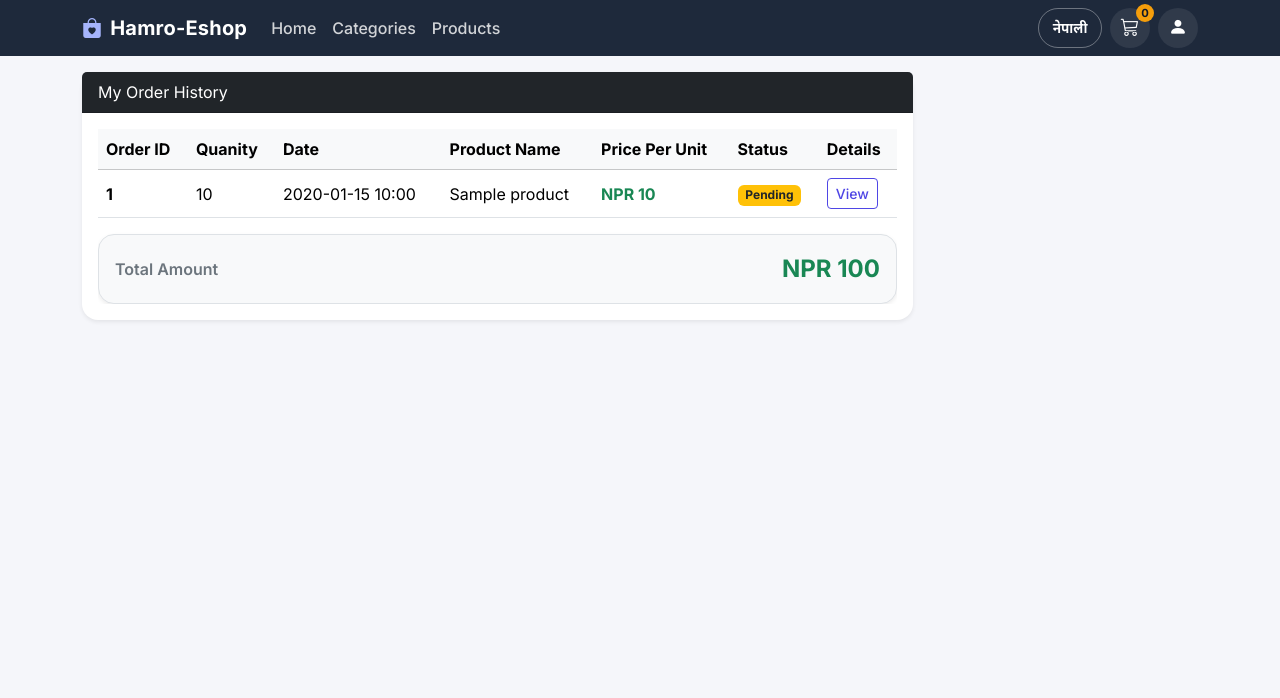
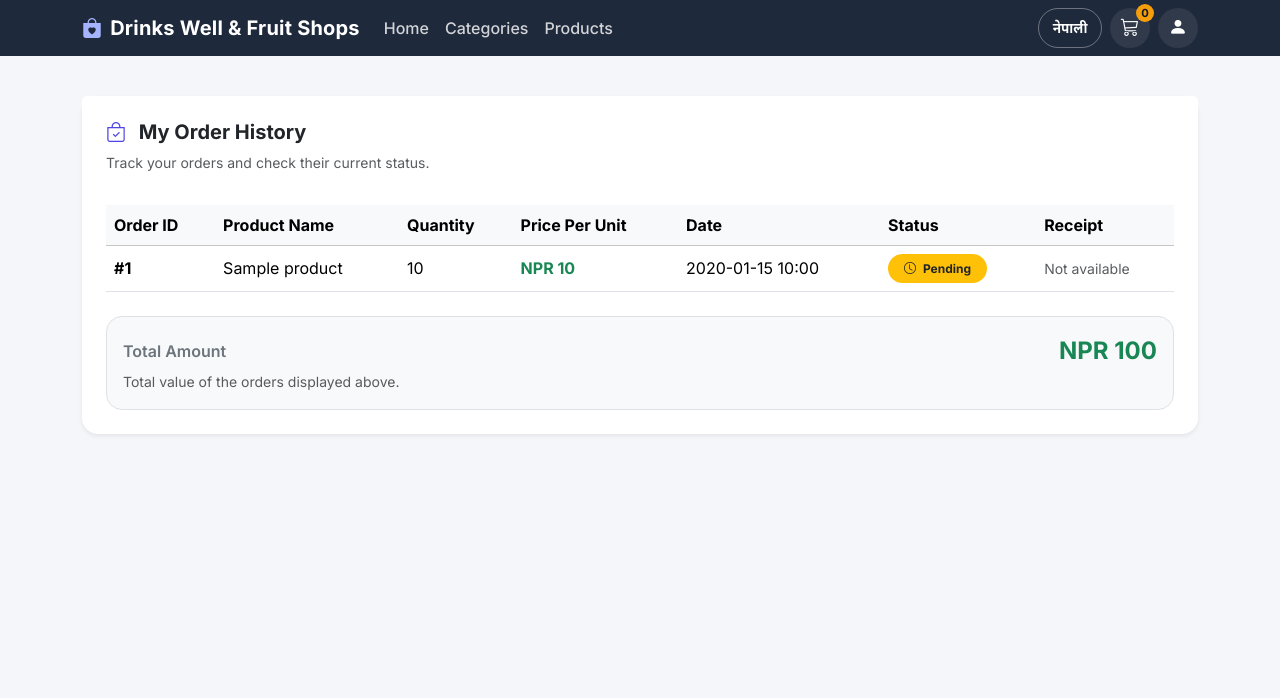
Before and after one commit to mahesh-179/EcommerceWebsiteDjango, a Django app: page /checkout/order-history/ in a window 1280 px wide. Shown: the top 698 px of the page. Run offline with Django 5.2, Linux system fonts and the light colour scheme; a user stored in the database is signed in; tables that the repository leaves empty hold one stand-in row (values such as "Sample post").

Commit message:
work with pdf receipt and fix bugs

```diff
--- a/firstapp/forms.py
+++ b/firstapp/forms.py
@@ -15,4 +15,4 @@ class RegisterForm(UserCreationForm):
 class CheckOut(forms.ModelForm):
     class Meta:
         model = Customer
-        fields = '__all__'
+        exclude = ['user']
--- a/firstapp/templates/firstapp/orderhistory.html
+++ b/firstapp/templates/firstapp/orderhistory.html
@@ -1,79 +1,142 @@
+
 {% extends 'base.html' %}
 
 {% block main %}
-<div class="col-lg-9">
+<div class="container py-4">
 
     <div class="card shadow-sm border-0 rounded-4">
-        <div class="card-header bg-dark text-white">
-            My Order History
+
+        <div class="card-header bg-white border-0 pt-4 px-4">
+            <h5 class="mb-0 fw-bold">
+                <i class="bi bi-bag-check text-primary me-2"></i>
+                My Order History
+            </h5>
+            <p class="text-muted small mb-0 mt-2">
+                Track your orders and check their current status.
+            </p>
         </div>
 
-        <div class="card-body">
+        <div class="card-body p-4">
 
             {% if orders %}
             <div class="table-responsive">
+                <table class="table table-hover align-middle mb-0">
 
-                <table class="table table-hover align-middle">
                     <thead class="table-light">
                         <tr>
                             <th>Order ID</th>
-                            <th>Quanity</th>
+                            <th>Product Name</th>
+                            <th>Quantity</th>
+                            <th>Price Per Unit</th>
                             <th>Date</th>
-                            <th>Product Name</th>
-                            <th>Price Per Unit</th>
                             <th>Status</th>
-                            <th>Details</th>
+                            <th>Receipt</th>
                         </tr>
                     </thead>
 
                     <tbody>
                         {% for order in orders %}
                         <tr>
-                            <td class="fw-bold">{{ order.id }}</td>
-                             <td >{{ order.quantity}}</td>
-                            <td>
-                                {{ order.ordered_date|date:"Y-m-d H:i" }}
+                            <td class="fw-bold">
+                                #{{ order.id }}
                             </td>
+
                             <td>
                                 {{ order.product }}
                             </td>
 
+                            <td>
+                                {{ order.quantity }}
+                            </td>
 
                             <td class="text-success fw-bold">
                                 NPR {{ order.price }}
                             </td>
 
+                            <td class="text-nowrap">
+                                {{ order.ordered_date|date:"Y-m-d H:i" }}
+                            </td>
+
                             <td>
-                                {% if order.is_status %}
-                                    <span class="badge bg-success">Paid</span>
+                                {% if order.status == 'PENDING' %}
+                                    <span class="badge rounded-pill bg-warning text-dark px-3 py-2">
+                                        <i class="bi bi-clock me-1"></i>
+                                        Pending
+                                    </span>
+
+                                {% elif order.status == 'RECEIVED' %}
+                                    <span class="badge rounded-pill bg-info text-dark px-3 py-2">
+                                        <i class="bi bi-box-seam me-1"></i>
+                                        Order Received
+                                    </span>
+
+                                {% elif order.status == 'COMPLETED' %}
+                                    <span class="badge rounded-pill bg-success px-3 py-2">
+                                        <i class="bi bi-check-circle me-1"></i>
+                                        Completed
+                                    </span>
+
                                 {% else %}
-                                    <span class="badge bg-warning text-dark">Pending</span>
+                                    <span class="badge bg-secondary">
+                                        {{ order.get_status_display }}
+                                    </span>
                                 {% endif %}
                             </td>
 
                             <td>
-                                <button class="btn btn-sm btn-outline-primary">
-                                    View
-                                </button>
+                                {% if order.status == 'COMPLETED' %}
+                                    <a href="{% url 'download-all-receipts'  %}"
+                                       class="btn btn-sm btn-outline-success text-nowrap">
+                                        <i class="bi bi-download me-1"></i>
+                                        Download
+                                    </a>
+                                {% else %}
+                                    <span class="text-muted small">
+                                        Not available
+                                    </span>
+                                {% endif %}
                             </td>
                         </tr>
                         {% endfor %}
                     </tbody>
+
                 </table>
-               <div class="p-3 rounded-4 shadow-sm border bg-light mt-3">
-    <div class="d-flex justify-content-between align-items-center">
-        <span class="fw-semibold text-secondary">Total Amount</span>
-        <span class="fs-4 fw-bold text-success">
-            NPR {{ total.total }}
-        </span>
-    </div>
-</div>
+            </div>
 
+            <div class="p-3 rounded-4 border bg-light mt-4">
+                <div class="d-flex justify-content-between align-items-center">
+                    <span class="fw-semibold text-secondary">
+                        Total Amount
+                    </span>
+
+                    <span class="fs-4 fw-bold text-success">
+                        NPR {{ total.total|default:0 }}
+                    </span>
+                </div>
+                <small class="text-muted">
+                    Total value of the orders displayed above.
+                </small>
             </div>
+
             {% else %}
-                <div class="alert alert-warning text-center">
-                    No orders found.
-                </div>
+
+            <div class="text-center py-5">
+                <i class="bi bi-bag-x display-3 text-secondary"></i>
+
+                <h5 class="mt-3 fw-bold">
+                    No Orders Yet
+                </h5>
+
+                <p class="text-muted">
+                    You haven't placed any orders yet.
+                </p>
+
+                <a href="/" class="btn btn-primary rounded-3">
+                    <i class="bi bi-bag me-1"></i>
+                    Go Shopping
+                </a>
+            </div>
+
             {% endif %}
 
         </div>
--- a/firstapp/urls.py
+++ b/firstapp/urls.py
@@ -1,13 +1,31 @@
+
 from django.urls import path
-from .views import CheckOutForm,view_order
 from django.contrib.auth import views as auth_views
-from django.urls import path
 from . import views
+from .views import CheckOutForm, order_history
 
 urlpatterns = [
-    path("login/", auth_views.LoginView.as_view(template_name="login.html"), name="login"),
-    path("logout/", auth_views.LogoutView.as_view(), name="logout"),
+    path(
+        "login/",
+        auth_views.LoginView.as_view(template_name="login.html"),
+        name="login",
+    ),
+
+    path(
+        "logout/",
+        auth_views.LogoutView.as_view(),
+        name="logout",
+    ),
+
     path("register/", views.register, name="register"),
-    path('checkout/',CheckOutForm,name="checkout"),
-    path('order-history/',view_order,name="order-history"),
+
+    path("checkout/", CheckOutForm, name="checkout"),
+
+    path("order-history/", order_history, name="order-history"),
+
+    path(
+        "orders/all-receipts/",
+        views.download_all_receipts,
+        name="download-all-receipts",
+    ),
 ]
--- a/firstapp/views.py
+++ b/firstapp/views.py
@@ -1,57 +1,58 @@
 from django.shortcuts import render,redirect
 from .forms import CheckOut
 from .models import Product
-from .models import CustomerOrder
+from .models import CustomerOrder,Customer
 from django.contrib import messages
 from django.db.models import Sum, F
 from django.contrib.auth import login
 from django.shortcuts import render, redirect
 from .forms import RegisterForm
+from django.contrib.auth.decorators import login_required
+# Create your views here.
 
-# Create your views here.
+@login_required
 def CheckOutForm(request):
-    if request.method == 'POST':
-        form = CheckOut(request.POST)
+    customer = Customer.objects.filter(
+        user=request.user
+    ).first()
+
+    if request.method == "POST":
+        form = CheckOut(request.POST, instance=customer)
 
         if form.is_valid():
-            customer = form.save()
+            customer = form.save(commit=False)
+            customer.user = request.user
+            customer.save()
 
-            cart = request.session.get('cart', {})
+            cart = request.session.get("cart", {})
 
-            for product_id, quantity,in cart.items():
+            for product_id, quantity in cart.items():
                 product = Product.objects.get(id=product_id)
 
                 CustomerOrder.objects.create(
                     customer=customer,
                     product=product,
                     quantity=quantity,
-                    price = product.price
+                    price=product.price,
                 )
 
-            # CLEAR CART AFTER ORDER
-            request.session.pop('cart', None)
+            request.session.pop("cart", None)
 
-            messages.success(request, "Order placed successfully!")
+            messages.success(
+                request,
+                "Order placed successfully!"
+            )
 
-            return redirect('index')
+            return redirect("index")
 
     else:
-        form = CheckOut()
+        form = CheckOut(instance=customer)
 
-    return render(request, "firstapp/checkout.html", {"form": form})
-
-def view_order(request):
-    total = CustomerOrder.objects.aggregate(
-    total=Sum(F('price') * F('quantity'))
+    return render(
+        request,
+        "firstapp/checkout.html",
+        {"form": form}
     )
-
-    orders = CustomerOrder.objects.all().order_by('id')
-    context = {
-        "orders":orders,
-        "total":total,
-    }
-    return render(request,"firstapp/orderhistory.html",context = context )
-
 
 
 def register(request):
@@ -66,3 +67,125 @@ def register(request):
         return redirect("/")
 
     return render(request, "register.html", {"form": form})
+
+
+from .models import CustomerOrder
+
+
+
+@login_required
+def order_history(request):
+    customer = Customer.objects.filter(
+        user=request.user
+    ).first()
+
+    if customer is None:
+        orders = CustomerOrder.objects.none()
+    else:
+        orders = (
+            CustomerOrder.objects
+            .filter(customer=customer)
+            .select_related("product")
+            .order_by("-ordered_date")
+        )
+
+    total = orders.aggregate(
+        total=Sum(F("price") * F("quantity"))
+    )
+    total["total"] = total["total"] or 0
+
+    return render(request, "firstapp/orderhistory.html", {
+        "orders": orders,
+        "total": total,
+    })
+
+
+from django.http import HttpResponse
+from django.shortcuts import get_object_or_404
+from django.template.loader import get_template
+from xhtml2pdf import pisa
+
+
+
+from django.http import HttpResponse
+from django.shortcuts import render
+from django.template.loader import get_template
+from django.db.models import F, ExpressionWrapper, DecimalField
+from django.contrib.auth.decorators import login_required
+from xhtml2pdf import pisa
+
+from .models import CustomerOrder
+
+
+@login_required
+def download_all_receipts(request):
+    orders = (
+        CustomerOrder.objects
+        .filter(
+            customer__user=request.user,
+            status="COMPLETED",
+        )
+        .select_related("product", "customer", "customer__user")
+        .annotate(
+            subtotal=ExpressionWrapper(
+                F("price") * F("quantity"),
+                output_field=DecimalField(
+                    max_digits=12,
+                    decimal_places=2,
+                ),
+            )
+        )
+        .order_by("-ordered_date")
+    )
+
+    html = get_template("receipt_pdf.html").render({
+        "orders": orders,
+    })
+
+    response = HttpResponse(content_type="application/pdf")
+    response["Content-Disposition"] = (
+        'attachment; filename="all-order-receipts.pdf"'
+    )
+
+    result = pisa.CreatePDF(html, dest=response)
+
+    if result.err:
+        return HttpResponse(
+            "Could not generate receipts.",
+            status=500,
+        )
+
+    return response
+
+
+
+# @login_required
+# def download_receipt(request, pk):
+#     order = get_object_or_404(
+#         CustomerOrder.objects.select_related(
+#             "product", "customer"
+#         ),
+#         id=pk,
+#         customer__user=request.user,
+#         status=True,
+#     )
+
+#     html = get_template("receipt_pdf.html").render({
+#         "order": order,
+#         "subtotal": order.price * order.quantity,
+#     })
+
+#     response = HttpResponse(content_type="application/pdf")
+#     response["Content-Disposition"] = (
+#         f'attachment; filename="receipt-{order.id}.pdf"'
+#     )
+
+#     result = pisa.CreatePDF(html, dest=response)
+
+#     if result.err:
+#         return HttpResponse(
+#             "Could not generate receipt.",
+#             status=500
+#         )
+
+#     return response
--- a/templates/base.html
+++ b/templates/base.html
@@ -146,7 +146,7 @@
         <div class="container">
 
             <a class="navbar-brand" href="/">
-                <i class="bi bi-bag-heart-fill me-2 brand-dot"></i>Hamro-Eshop
+                <i class="bi bi-bag-heart-fill me-2 brand-dot"></i>Drinks Well & Fruit Shops
             </a>
 
             <!-- Always visible (also on mobile) -->
@@ -254,6 +254,18 @@
     <script>
     (function () {
         var NE = {
+            "My Order History": "मेरो अर्डर इतिहास",
+            "Order ID": "अर्डर आईडी",
+            "Quantity": "परिमाण",
+            "Price Per Unit": "प्रति इकाई मूल्य",
+            "Date": "मिति",
+            "Status": "स्थिति",
+            "Details": "विवरण",
+            "View": "हेर्नुहोस्",
+            "Paid": "भुक्तानी भयो",
+            "Pending": "विचाराधीन",
+            "Total Amount": "कुल रकम",
+            "No orders found.": "कुनै अर्डर फेला परेन।"
             "Checkout": "चेकआउट",
             "Place Order": "अर्डर गर्नुहोस्",
             "Back to Cart": "कार्टमा फर्कनुहोस्",
```
Also changed, not shown: firstapp/models.py (+16 -2 lines), templates/receipt_pdf.html (added, +246 -0 lines), firstapp/migrations/0003_customer_user.py (added), firstapp/migrations/0004_alter_customerorder_status.py (added), secondapp/views.py (line endings or trailing spaces).
